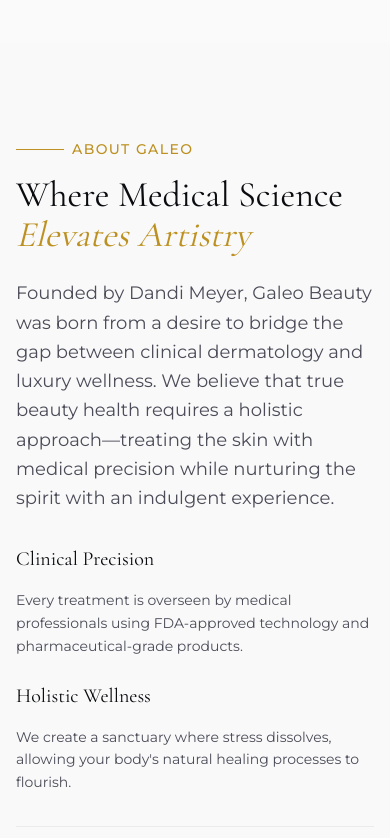
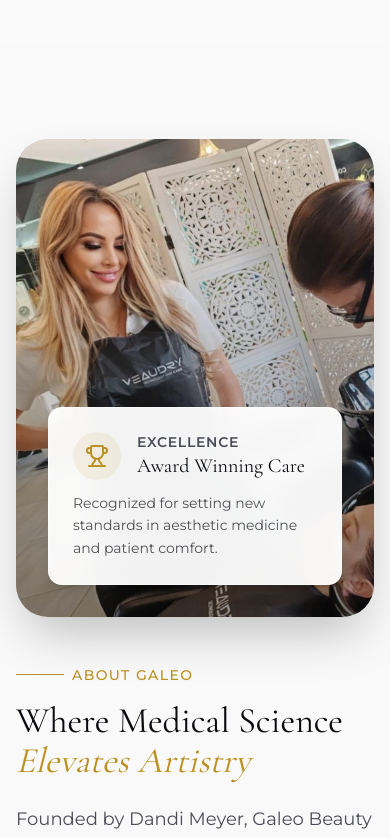
Before and after one commit to Jabulanimsengi/galeobeauty, a Next.js app: page / in a window 390 px wide. Shown: the part 1040-1878 px from the top of the page. Built offline with nearby package versions, Linux system fonts and the light colour scheme.

Commit message:
Fix founder section mobile layout

```diff
--- a/src/components/sections/AboutSection.tsx
+++ b/src/components/sections/AboutSection.tsx
@@ -21,10 +21,10 @@
                 <div className="grid grid-cols-1 lg:grid-cols-2 gap-12 lg:gap-20 items-start">
 
                     {/* Sticky Image Column */}
-                    <div className="order-2 lg:order-1 relative lg:sticky lg:top-32 self-start">
+                    <div className="relative lg:sticky lg:top-32 self-start">
                         <div className="relative rounded-[2rem] overflow-hidden shadow-2xl">
                             {/* Main Image */}
-                            <div className="relative aspect-[4/5] w-full">
+                            <div className="relative aspect-[3/4] sm:aspect-[4/5] w-full">
                                 <Image
                                     src="/images/founder.jpg"
                                     alt="Dandi Meyer - Founder of Galeo Beauty"
@@ -56,7 +56,7 @@
                     </div>
 
                     {/* Text Content Column - Scrolls naturally */}
-                    <div className="order-1 lg:order-2 space-y-12">
+                    <div className="space-y-12">
                         <motion.div
                             initial={{ opacity: 0, x: 20 }}
                             whileInView={{ opacity: 1, x: 0 }}
```
